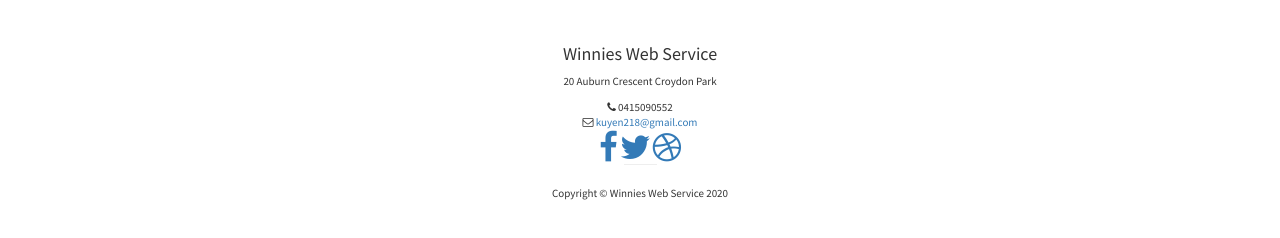
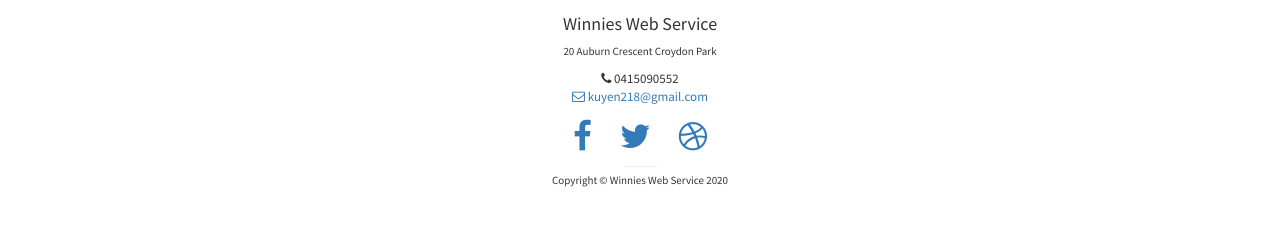
Before and after one commit to UyenTran218/UyenTran218.github.io, a plain HTML site: page index.html in a window 1280 px wide. Shown: the part 3031-3269 px from the top of the page. Drawn offline with Linux system fonts and the light colour scheme.

Commit message:
Update 1.css

```diff
--- a/1.css
+++ b/1.css
@@ -1,4 +1,22 @@
 *{margin:0;padding:0; }
+
+.fa.fa-envelope-o {
+    color: #337ab7;
+}
+
+.em {
+    font-size: 13px;
+}
+
+.dt {
+    font-size: 13px;
+}
+
+a.fa-3x {
+    margin: 13px;
+}
+
+
 
 .menuphai.ra {
     right: 0px;
@@ -65,7 +83,7 @@ hr.vienduoi {
     width: 20%;
     text-align: center;
     margin: auto;
-    margin-bottom: 21px;
+    margin-bottom: 6px;
 }
 
 .top3 h2 {
```
